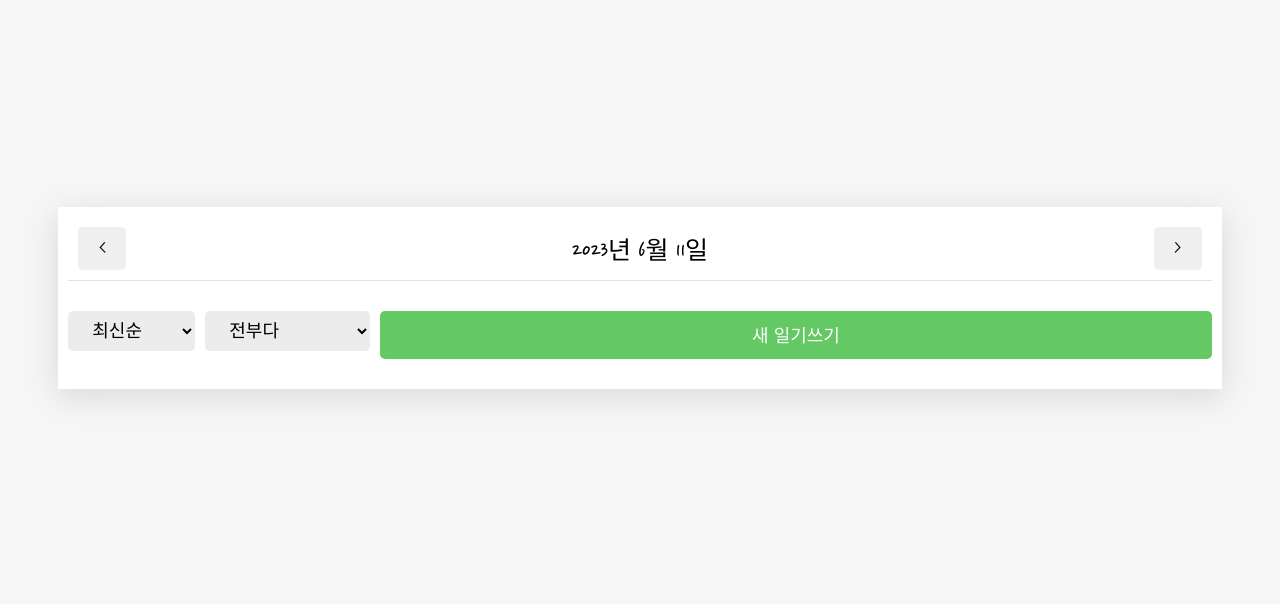
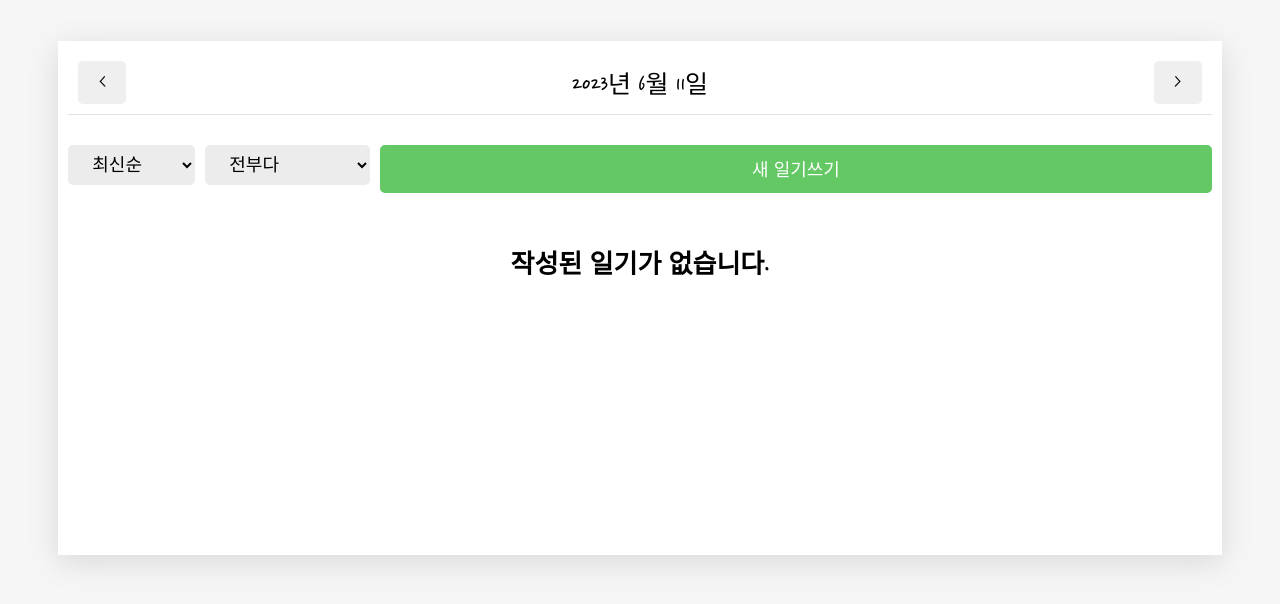
Before and after one commit to gwangseok2/react-diary-emotion, a React (Create React App) app: page / in a window 1280 px wide. Shown: the part 102-706 px from the top of the page. Built offline with nearby package versions, Linux system fonts and the light colour scheme; the HTML template or start-up script is replaced by a standard one; a web font is replaced by a local one.

Commit message:
[ + ]일기 데이터 없을 때 안내.

```diff
--- a/src/App.css
+++ b/src/App.css
@@ -15,7 +15,6 @@ body {
   font-size: calc(10px + 2vmin);
   color: #000;
 }
-
 a {
   color: inherit;
   text-decoration: none;
@@ -106,7 +105,10 @@ header button {
 }
 
 /* DiaryList */
-
+.DiaryList {
+  width: 100%;
+  min-height: 50vh;
+}
 .DiaryList .menu-wrapper {
   margin: 30px 0 20px;
   display: flex;
--- a/src/App.js
+++ b/src/App.js
@@ -42,6 +42,7 @@ const reduce = (state, action) => {
       return state;
     }
   }
+  localStorage.setItem('diaryList', JSON.stringify(newState));
   return newState;
 };
 
@@ -77,12 +78,6 @@ const dummyDate = [
 function App() {
   const [data, dispatch] = useReducer(reduce, []);
   const dataId = useRef(data.length);
-
-  useEffect(() => {
-    if (data.length > 0) {
-      localStorage.setItem('diaryList', JSON.stringify(data));
-    }
-  }, [data]);
 
   useEffect(() => {
     if (!localStorage.getItem('diaryList')) {
--- a/src/components/DiaryList.js
+++ b/src/components/DiaryList.js
@@ -68,6 +68,9 @@ const DiaryList = ({ diaryList }) => {
         </div>
       </div>
 
+      {getProcessedDiaryList().length === 0 && (
+        <h4 style={{ textAlign: 'center', marginTop: '50px' }}>작성된 일기가 없습니다.</h4>
+      )}
       {getProcessedDiaryList().map((el) => (
         <DiaryItem key={el.id} {...el} />
       ))}
--- a/src/pages/Home.js
+++ b/src/pages/Home.js
@@ -21,10 +21,6 @@ const Home = () => {
     }
   }, [diaryList, curDate]);
 
-  useEffect(() => {
-    console.log(data, 'useEffect');
-  }, [data]);
-
   const increseMonth = () => {
     setCurDate(new Date(curDate.getFullYear(), curDate.getMonth() + 1, curDate.getDate()));
   };
@@ -34,7 +30,7 @@ const Home = () => {
   };
 
   return (
-    <div style={{ width: '100%' }}>
+    <div>
       <MyHeader
         headText={headText}
         leftChild={<MyButton buttonText={'<'} buttonEvent={decreseMonth} />}
```
